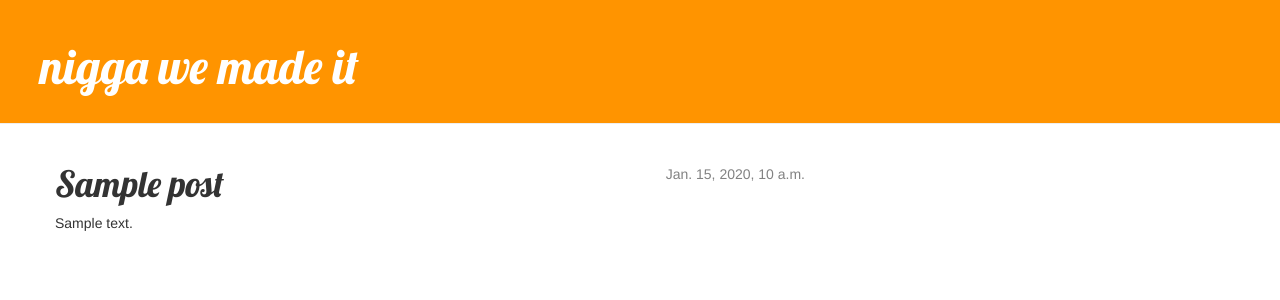
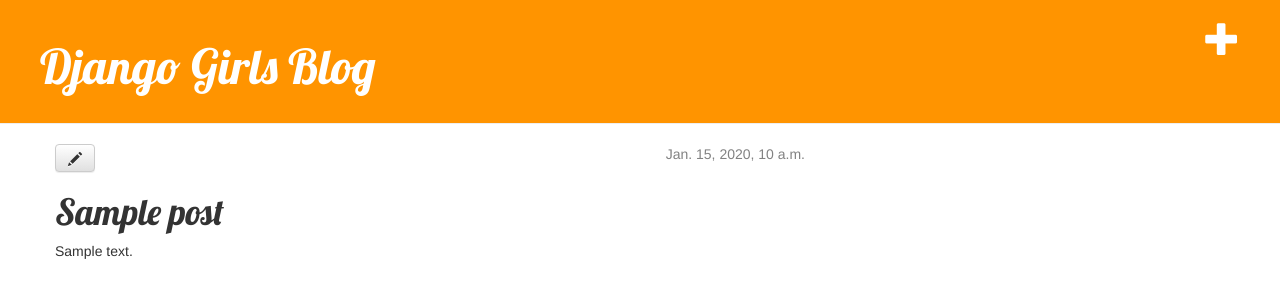
Before and after one commit to jarebear1991/my-first-blog, a Django app: page /post/1/ in a window 1280 px wide. Shown: the top 300 px of the page. Run offline with Django 3.2, Linux system fonts and the light colour scheme; tables that the repository leaves empty hold one stand-in row (values such as "Sample post"); some libraries are stand-ins or nearby versions.

Commit message:
Added views to create/edit blog post inside the site.

```diff
--- a/blog/templates/blog/base.html
+++ b/blog/templates/blog/base.html
@@ -1,7 +1,7 @@
 {% load staticfiles %}
 <html>
     <head>
-        <title>this is some xfiles shit</title>
+        <title>Django Girls blog</title>
         <link rel="stylesheet" href="//maxcdn.bootstrapcdn.com/bootstrap/3.2.0/css/bootstrap.min.css">
         <link rel="stylesheet" href="//maxcdn.bootstrapcdn.com/bootstrap/3.2.0/css/bootstrap-theme.min.css">
         <link href='//fonts.googleapis.com/css?family=Lobster&subset=latin,latin-ext' rel='stylesheet' type='text/css'>
@@ -9,7 +9,8 @@
     </head>
     <body>
         <div class="page-header">
-        <h1><a href="/">nigga we made it</a></h1>
+            <a href="{% url "post_new" %}" class="top-menu"><span class="glyphicon glyphicon-plus"></span></a>
+            <h1><a href="/">Django Girls Blog</a></h1>
         </div>
         <div class="content container">
             <div class="row">
--- a/blog/templates/blog/post_detail.html
+++ b/blog/templates/blog/post_detail.html
@@ -7,6 +7,7 @@
                 {{ post.published_date }}
             </div>
         {% endif %}
+        <a class="btn btn-default" href="{% url "post_edit" pk=post.pk %}"><span class="glyphicon glyphicon-pencil"></span></a>
         <h1>{{ post.title }}</h1>
         <p>{{ post.text|linebreaks }}</p>
     </div>
--- a/blog/urls.py
+++ b/blog/urls.py
@@ -4,4 +4,6 @@ from . import views
 urlpatterns = [
     url(r'^$', views.post_list, name='post_list'),
     url(r'^post/(?P<pk>[0-9]+)/$', views.post_detail, name='post_detail'),
+    url(r'^post/new/$', views.post_new, name='post_new'),
+    url(r'^post/(?P<pk>[0-9]+)/edit/$', views.post_edit, name='post_edit'),
 ]
--- a/blog/views.py
+++ b/blog/views.py
@@ -2,6 +2,9 @@ from django.shortcuts import render
 from django.utils import timezone
 from .models import Post
 from django.shortcuts import render, get_object_or_404
+from .forms import PostForm
+from django.shortcuts import redirect
+
 
 def post_list(request):
     posts = Post.objects.filter(published_date__lte=timezone.now()).order_by('published_date')
@@ -10,3 +13,31 @@ def post_list(request):
 def post_detail(request, pk):
     post = get_object_or_404(Post, pk=pk)
     return render(request, 'blog/post_detail.html', {'post': post})
+
+def post_new(request):
+    if request.method == "POST":
+        form = PostForm(request.POST)
+        if form.is_valid():
+            post = form.save(commit=False)
+            post.author = request.user
+            post.published_date = timezone.now()
+            post.save()
+            return redirect('blog.views.post_detail', pk=post.pk)
+    else:
+        form = PostForm()
+    return render(request, 'blog/post_edit.html', {'form': form})
+
+
+def post_edit(request, pk):
+    post = get_object_or_404(Post, pk=pk)
+    if request.method == "POST":
+        form = PostForm(request.POST, instance=post)
+        if form.is_valid():
+            post = form.save(commit=False)
+            post.author = request.user
+            post.published_date = timezone.now()
+            post.save()
+            return redirect('blog.views.post_detail', pk=post.pk)
+    else:
+        form = PostForm(instance=post)
+    return render(request, 'blog/post_edit.html', {'form': form})
```
Also changed, not shown: blog/forms.py (added, +9 -0 lines), blog/templates/blog/post_edit.html (added, +9 -0 lines). Lines whose indentation alone changed are shown as unchanged.
